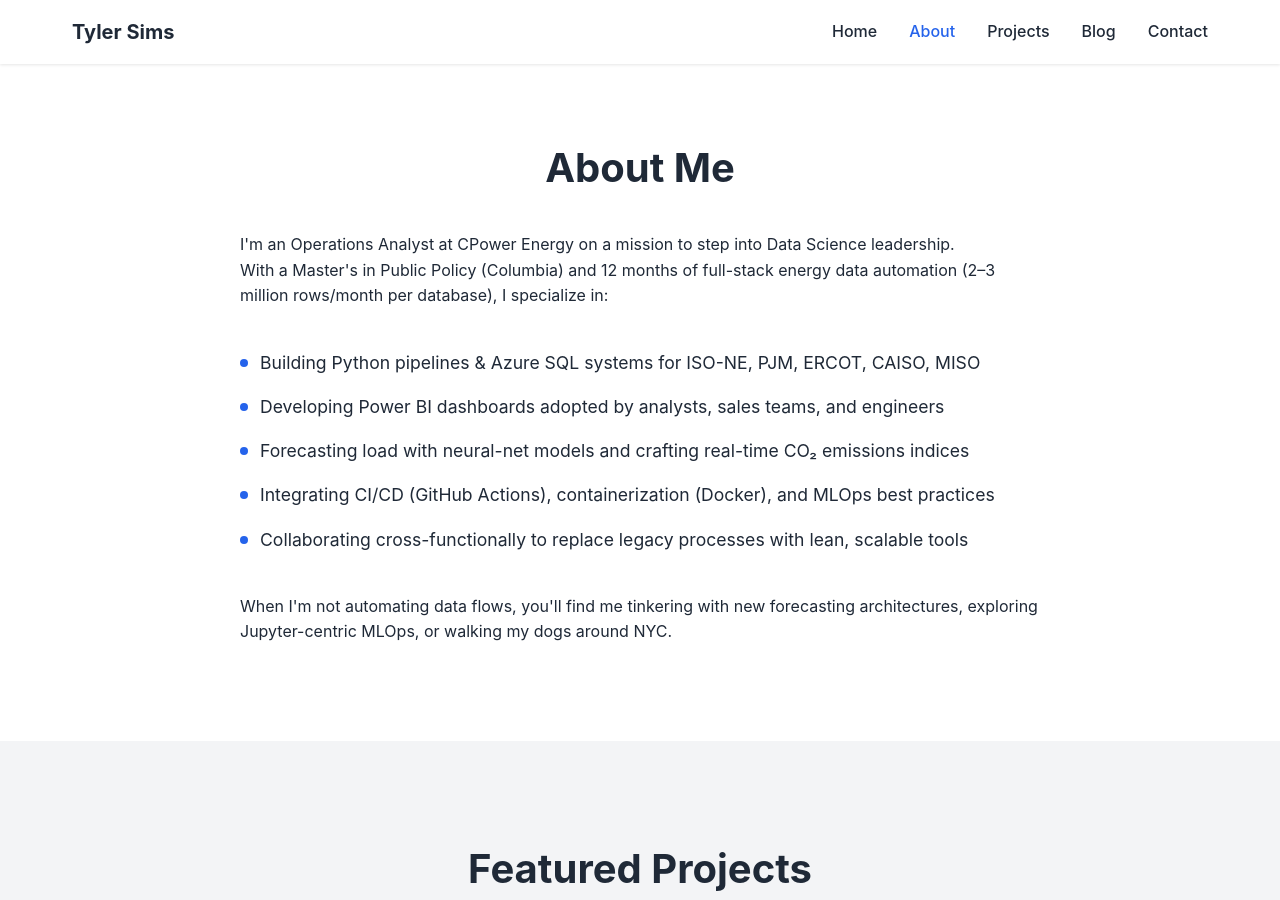
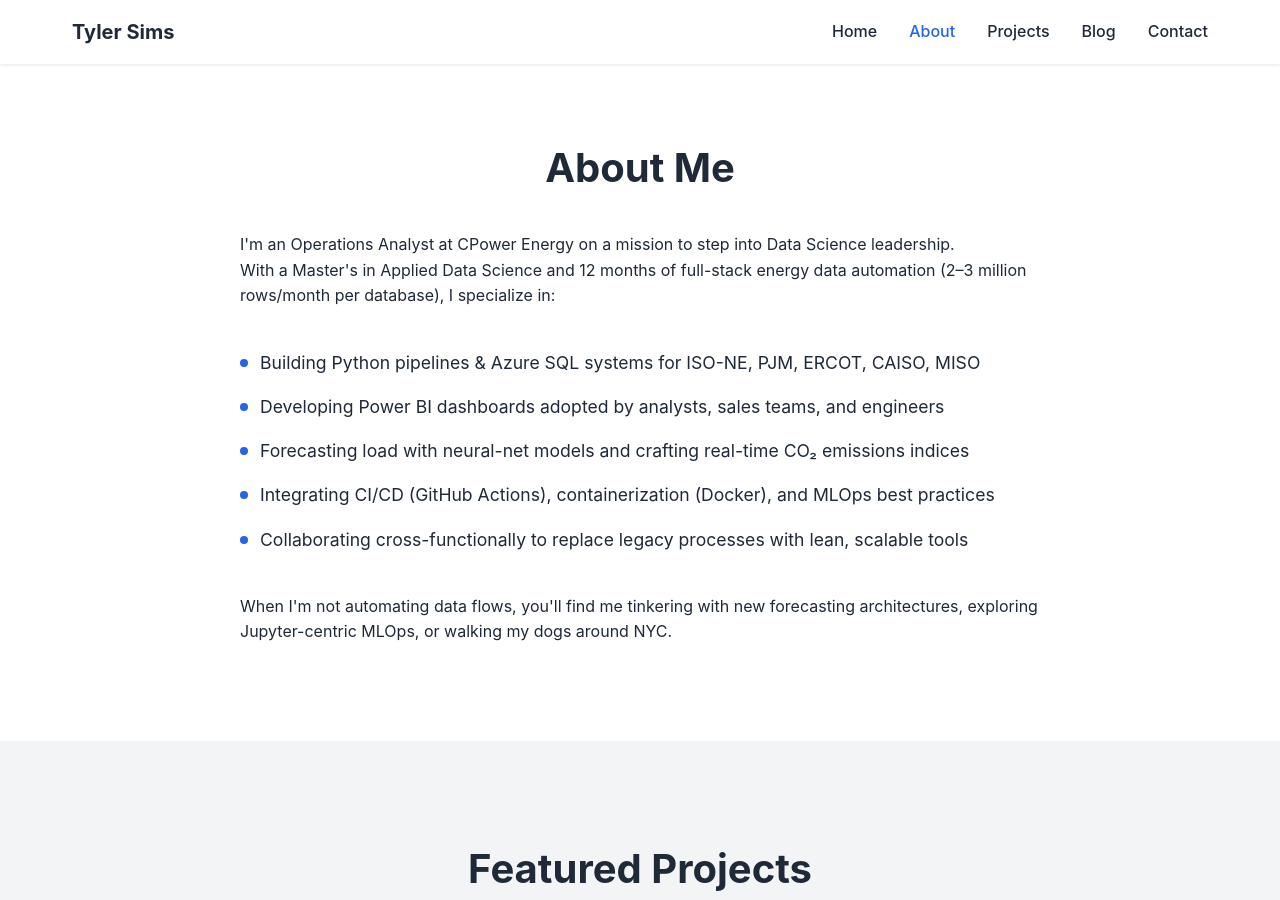
Before and after one commit to tsims2/tsims2.github.io, a Jekyll site: the page built from index.md, in a window 1280 px wide and 900 px high, scrolled down 439 px. Built offline with Jekyll 4.4.1, drawn with Linux system fonts in a browser that asks for light colours.

Commit message:
Update default.html

```diff
--- a/_layouts/default.html
+++ b/_layouts/default.html
@@ -382,7 +382,7 @@
                 <div class="about-content">
                     <h2>About Me</h2>
                     <p>I'm an Operations Analyst at CPower Energy on a mission to step into Data Science leadership.</p>
-                    <p>With a Master's in Public Policy (Columbia) and 12 months of full-stack energy data automation (2–3 million rows/month per database), I specialize in:</p>
+                    <p>With a Master's in Applied Data Science and 12 months of full-stack energy data automation (2–3 million rows/month per database), I specialize in:</p>
                     <ul class="skills-list">
                         <li>Building Python pipelines & Azure SQL systems for ISO-NE, PJM, ERCOT, CAISO, MISO</li>
                         <li>Developing Power BI dashboards adopted by analysts, sales teams, and engineers</li>
```
